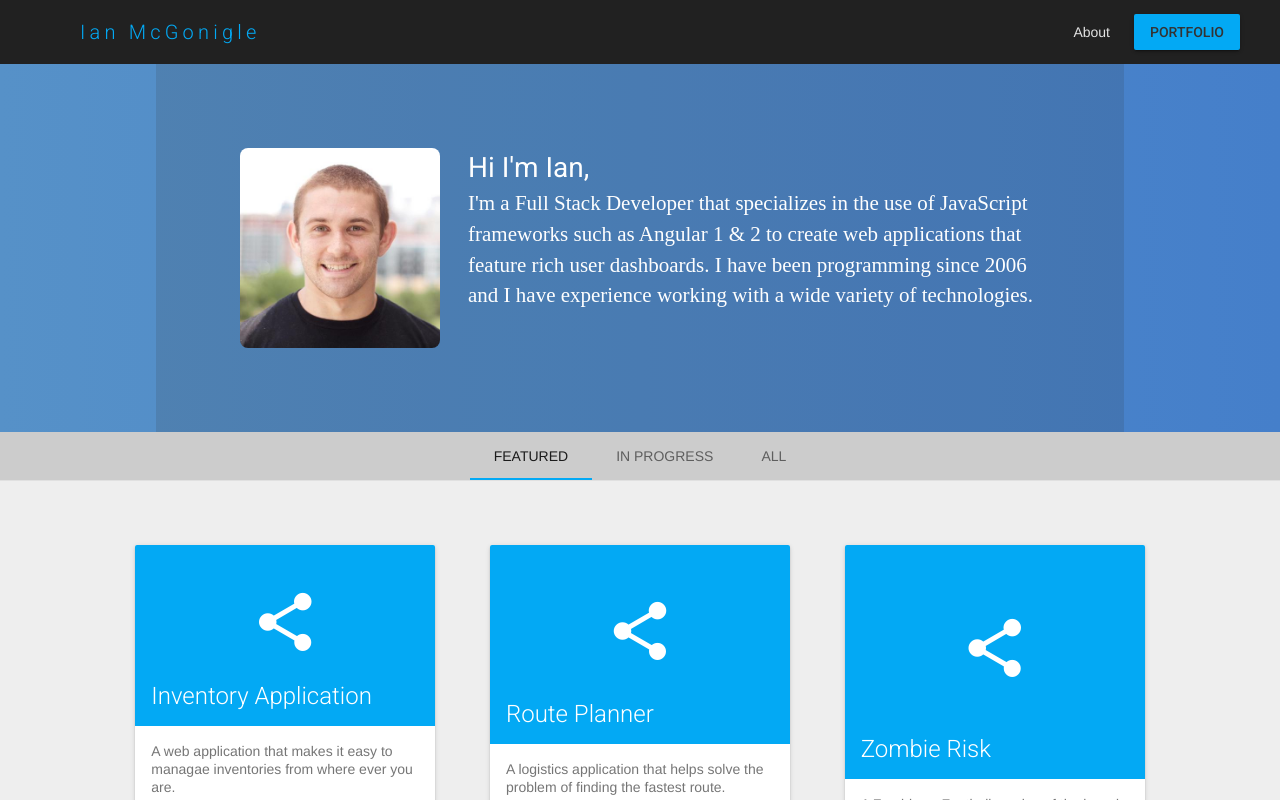
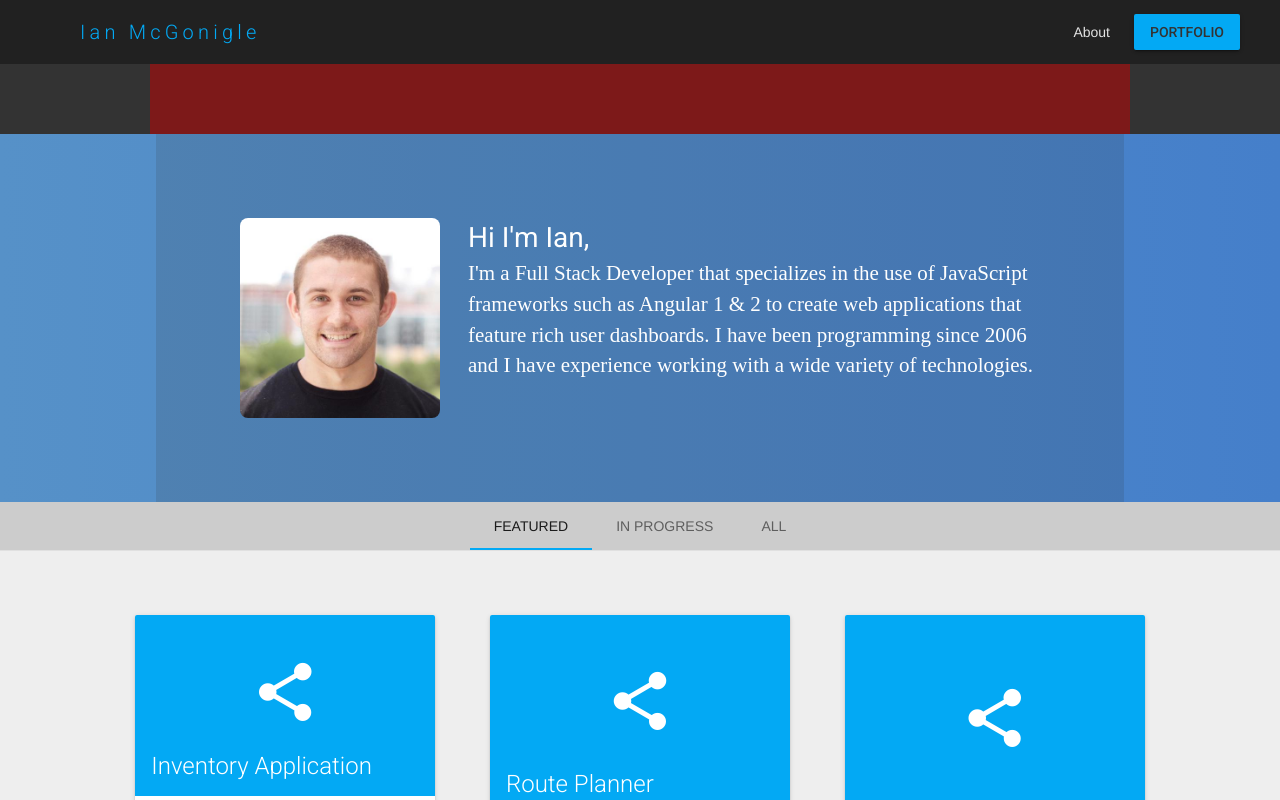
Before and after one commit to imcgonigle/Angular-Portfolio, an Angular app: page / in a window 1280 px wide. Built offline with nearby package versions, Linux system fonts and the light colour scheme; some icons are missing.

Commit message:
add style so I can see where the divs are

```diff
--- a/src/app/core/contact/contact.component.scss
+++ b/src/app/core/contact/contact.component.scss
@@ -0,0 +1,9 @@
+.contact-container {
+    background: #333;
+    .contact-section {
+        background: rgba(200, 0, 0, .5);
+        margin: auto;
+        max-width: 980px;
+        height: 5rem;
+    }
+}
```
